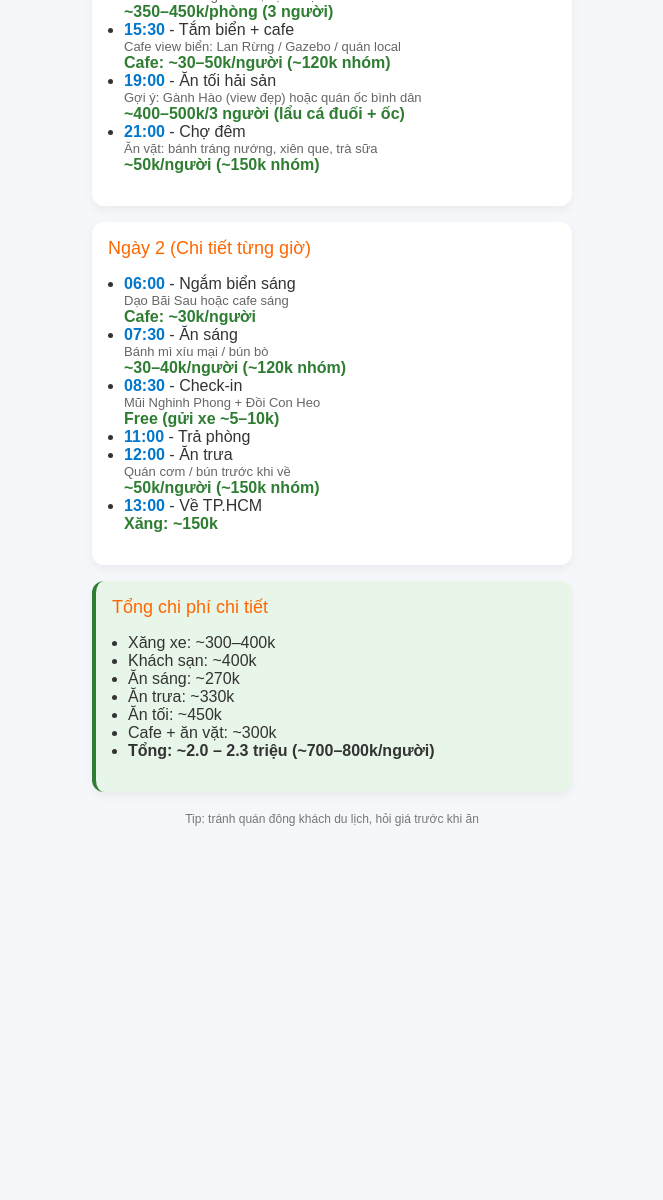
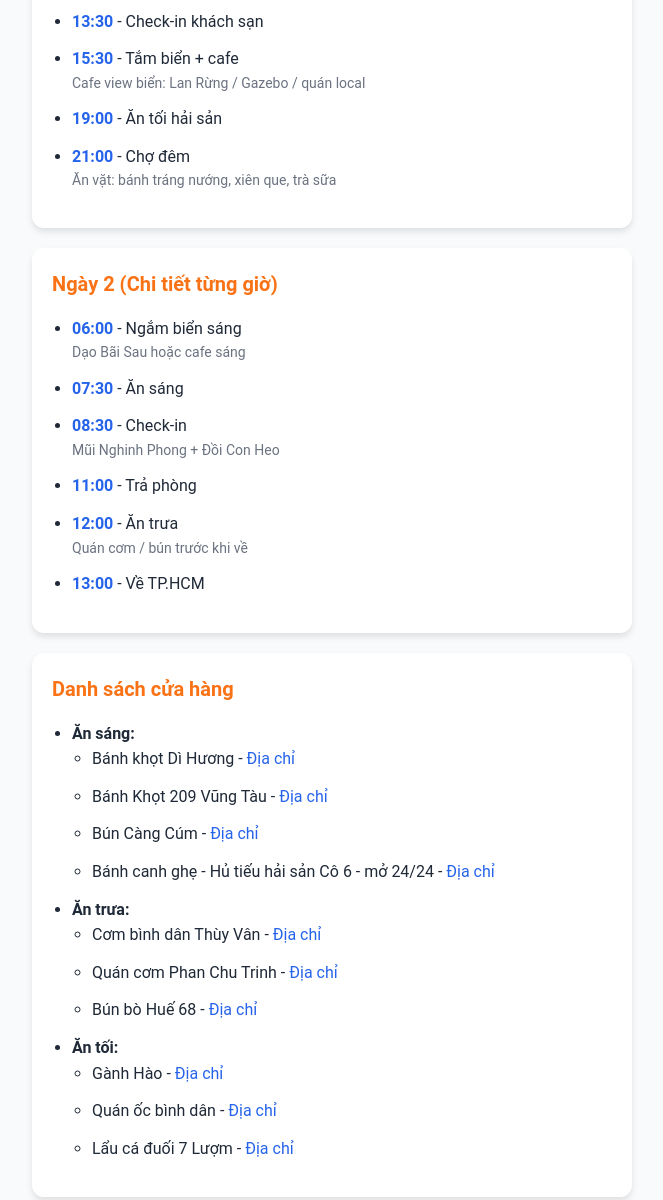
Before and after one commit to tanhkoi/vt-2n1-timeline, a plain HTML site: page index.html in a window 1280 px wide. Shown: the part 358-1558 px from the top of the page, without its empty margins (308-971 px from the left). Before the commit the page ends 1200 px from the top, so only its background shows below. Drawn offline with Linux system fonts and the light colour scheme.

Commit message:
refactor: update timeline

```diff
--- a/index.html
+++ b/index.html
@@ -1,21 +1,83 @@
-<!DOCTYPE html>
+<!doctype html>
 <html lang="vi">
   <head>
-  <meta charset="UTF-8">
-  <meta name="viewport" content="width=device-width, initial-scale=1.0">
+    <meta charset="UTF-8" />
+    <meta name="viewport" content="width=device-width, initial-scale=1.0" />
     <title>Kế hoạch Vũng Tàu 2N1Đ</title>
     <style>
-    body { margin: 0; font-family: Arial, sans-serif; background: #f5f7fa; color: #333; }
-    .container { max-width: 480px; margin: auto; padding: 16px; }
-    h1 { font-size: 22px; text-align: center; }
-    .card { background: white; border-radius: 12px; padding: 16px; margin-bottom: 16px; box-shadow: 0 4px 10px rgba(0,0,0,0.05); }
-    .time { font-weight: bold; color: #0077cc; }
-    .day-title { font-size: 18px; margin-bottom: 8px; color: #ff6600; }
-    ul { padding-left: 16px; }
-    .budget { background: #e8f5e9; border-left: 4px solid #2e7d32; }
-    .price { color: #2e7d32; font-weight: bold; }
-    .note { color: #666; font-size: 13px; }
-    .footer { text-align: center; font-size: 12px; color: #777; margin-top: 20px; }
+      body {
+        margin: 0;
+        font-family: "Roboto", sans-serif;
+        background: #f9fafb;
+        color: #1f2937;
+        line-height: 1.6;
+      }
+      .container {
+        max-width: 600px;
+        margin: auto;
+        padding: 20px;
+      }
+      h1 {
+        font-size: 28px;
+        text-align: center;
+        color: #111827;
+        margin-bottom: 20px;
+      }
+      .card {
+        background: #ffffff;
+        border-radius: 12px;
+        padding: 20px;
+        margin-bottom: 20px;
+        box-shadow: 0 4px 6px rgba(0, 0, 0, 0.1);
+        transition:
+          transform 0.2s,
+          box-shadow 0.2s;
+      }
+      .card:hover {
+        transform: translateY(-5px);
+        box-shadow: 0 6px 12px rgba(0, 0, 0, 0.15);
+      }
+      .time {
+        font-weight: bold;
+        color: #2563eb;
+      }
+      .day-title {
+        font-size: 20px;
+        margin-bottom: 12px;
+        color: #f97316;
+        font-weight: 600;
+      }
+      ul {
+        padding-left: 20px;
+      }
+      li {
+        margin-bottom: 12px;
+      }
+      .budget {
+        background: #f0fdf4;
+        border-left: 6px solid #22c55e;
+      }
+      .price {
+        color: #16a34a;
+        font-weight: bold;
+      }
+      .note {
+        color: #6b7280;
+        font-size: 14px;
+      }
+      a {
+        color: #2563eb;
+        text-decoration: none;
+      }
+      a:hover {
+        text-decoration: underline;
+      }
+      .footer {
+        text-align: center;
+        font-size: 14px;
+        color: #9ca3af;
+        margin-top: 30px;
+      }
     </style>
   </head>
   <body>
@@ -28,49 +90,45 @@
           <li>
             <span class="time">05:30</span> - Xuất phát từ TP.HCM (xe máy)
             <div class="note">Route: QL51 → Vũng Tàu (~2.5h)</div>
-          <div class="price">Xăng: ~150k/xe (~300k/2 xe)</div>
+            <!-- <div class="price">Xăng: ~150k/xe (~300k/2 xe)</div> -->
           </li>
 
           <li>
             <span class="time">08:30</span> - Ăn sáng
-          <div class="note">Gợi ý: Bánh khọt Gốc Vú Sữa / bún riêu / hủ tiếu</div>
-          <div class="price">~40–60k/người (~150k nhóm)</div>
           </li>
 
           <li>
             <span class="time">09:30</span> - Đi chơi
             <div class="note">Bãi Sau → Tượng Chúa → Hải đăng</div>
-          <div class="price">Free (gửi xe ~5–10k/lượt)</div>
+            <!-- <div class="price">Free (gửi xe ~5–10k/lượt)</div> -->
           </li>
 
           <li>
             <span class="time">12:00</span> - Ăn trưa
-          <div class="note">Cơm bình dân (quán ven đường Thùy Vân / Phan Chu Trinh)</div>
-          <div class="price">~50–70k/người (~180k nhóm)</div>
           </li>
 
           <li>
             <span class="time">13:30</span> - Check-in khách sạn
-          <div class="note">Khu Bãi Sau – gần biển, tiện đi lại</div>
-          <div class="price">~350–450k/phòng (3 người)</div>
+            <!-- <div class="note">Khu Bãi Sau – gần biển, tiện đi lại</div> -->
+            <!-- <div class="price">~350–450k/phòng (3 người)</div> -->
           </li>
 
           <li>
             <span class="time">15:30</span> - Tắm biển + cafe
-          <div class="note">Cafe view biển: Lan Rừng / Gazebo / quán local</div>
-          <div class="price">Cafe: ~30–50k/người (~120k nhóm)</div>
+            <div class="note">
+              Cafe view biển: Lan Rừng / Gazebo / quán local
+            </div>
+            <!-- <div class="price">Cafe: ~30–50k/người (~120k nhóm)</div> -->
           </li>
 
           <li>
             <span class="time">19:00</span> - Ăn tối hải sản
-          <div class="note">Gợi ý: Gành Hào (view đẹp) hoặc quán ốc bình dân</div>
-          <div class="price">~400–500k/3 người (lẩu cá đuối + ốc)</div>
           </li>
 
           <li>
             <span class="time">21:00</span> - Chợ đêm
             <div class="note">Ăn vặt: bánh tráng nướng, xiên que, trà sữa</div>
-          <div class="price">~50k/người (~150k nhóm)</div>
+            <!-- <div class="price">~50k/người (~150k nhóm)</div> -->
           </li>
         </ul>
       </div>
@@ -81,34 +139,88 @@
           <li>
             <span class="time">06:00</span> - Ngắm biển sáng
             <div class="note">Dạo Bãi Sau hoặc cafe sáng</div>
-          <div class="price">Cafe: ~30k/người</div>
+            <!-- <div class="price">Cafe: ~30k/người</div> -->
           </li>
 
           <li>
             <span class="time">07:30</span> - Ăn sáng
-          <div class="note">Bánh mì xíu mại / bún bò</div>
-          <div class="price">~30–40k/người (~120k nhóm)</div>
-        </li>
-
           <li>
             <span class="time">08:30</span> - Check-in
             <div class="note">Mũi Nghinh Phong + Đồi Con Heo</div>
-          <div class="price">Free (gửi xe ~5–10k)</div>
+            <!-- <div class="price">Free (gửi xe ~5–10k)</div> -->
           </li>
 
-        <li>
-          <span class="time">11:00</span> - Trả phòng
-        </li>
+          <li><span class="time">11:00</span> - Trả phòng</li>
 
           <li>
             <span class="time">12:00</span> - Ăn trưa
             <div class="note">Quán cơm / bún trước khi về</div>
-          <div class="price">~50k/người (~150k nhóm)</div>
+            <!-- <div class="price">~50k/người (~150k nhóm)</div> -->
           </li>
 
           <li>
             <span class="time">13:00</span> - Về TP.HCM
-          <div class="price">Xăng: ~150k</div>
+            <!-- <div class="price">Xăng: ~150k</div> -->
+          </li>
+        </ul>
+      </div>
+
+      <div class="card">
+        <div class="day-title">Danh sách cửa hàng</div>
+        <ul>
+          <li>
+            <strong>Ăn sáng:</strong>
+            <ul>
+              <li>
+                Bánh khọt Dì Hương -
+                <a href="https://maps.app.goo.gl/h8kESD512M57T2Tg6">Địa chỉ</a>
+              </li>
+              <li>
+                Bánh Khọt 209 Vũng Tàu -
+                <a href="https://maps.app.goo.gl/3qr8cXExzz9sdFkM8">Địa chỉ</a>
+              </li>
+              <li>
+                Bún Càng Cúm -
+                <a href="https://maps.app.goo.gl/Z59HVNtkCw1nJnBZ7">Địa chỉ</a>
+              </li>
+              <li>
+                Bánh canh ghẹ - Hủ tiếu hải sản Cô 6 - mở 24/24 -
+                <a href="https://maps.app.goo.gl/xZADXb7ZUcoJ7cCeA">Địa chỉ</a>
+              </li>
+            </ul>
+          </li>
+          <li>
+            <strong>Ăn trưa:</strong>
+            <ul>
+              <li>
+                Cơm bình dân Thùy Vân -
+                <a href="https://maps.app.goo.gl/example">Địa chỉ</a>
+              </li>
+              <li>
+                Quán cơm Phan Chu Trinh -
+                <a href="https://maps.app.goo.gl/example">Địa chỉ</a>
+              </li>
+              <li>
+                Bún bò Huế 68 -
+                <a href="https://maps.app.goo.gl/example">Địa chỉ</a>
+              </li>
+            </ul>
+          </li>
+          <li>
+            <strong>Ăn tối:</strong>
+            <ul>
+              <li>
+                Gành Hào - <a href="https://maps.app.goo.gl/example">Địa chỉ</a>
+              </li>
+              <li>
+                Quán ốc bình dân -
+                <a href="https://maps.app.goo.gl/example">Địa chỉ</a>
+              </li>
+              <li>
+                Lẩu cá đuối 7 Lượm -
+                <a href="https://maps.app.goo.gl/example">Địa chỉ</a>
+              </li>
+            </ul>
           </li>
         </ul>
       </div>
@@ -126,7 +238,9 @@
         </ul>
       </div>
 
-    <div class="footer">Tip: tránh quán đông khách du lịch, hỏi giá trước khi ăn</div>
+      <div class="footer">
+        Tip: tránh quán đông khách du lịch, hỏi giá trước khi ăn
+      </div>
     </div>
   </body>
 </html>
```
Lines whose indentation alone changed are shown as unchanged.
